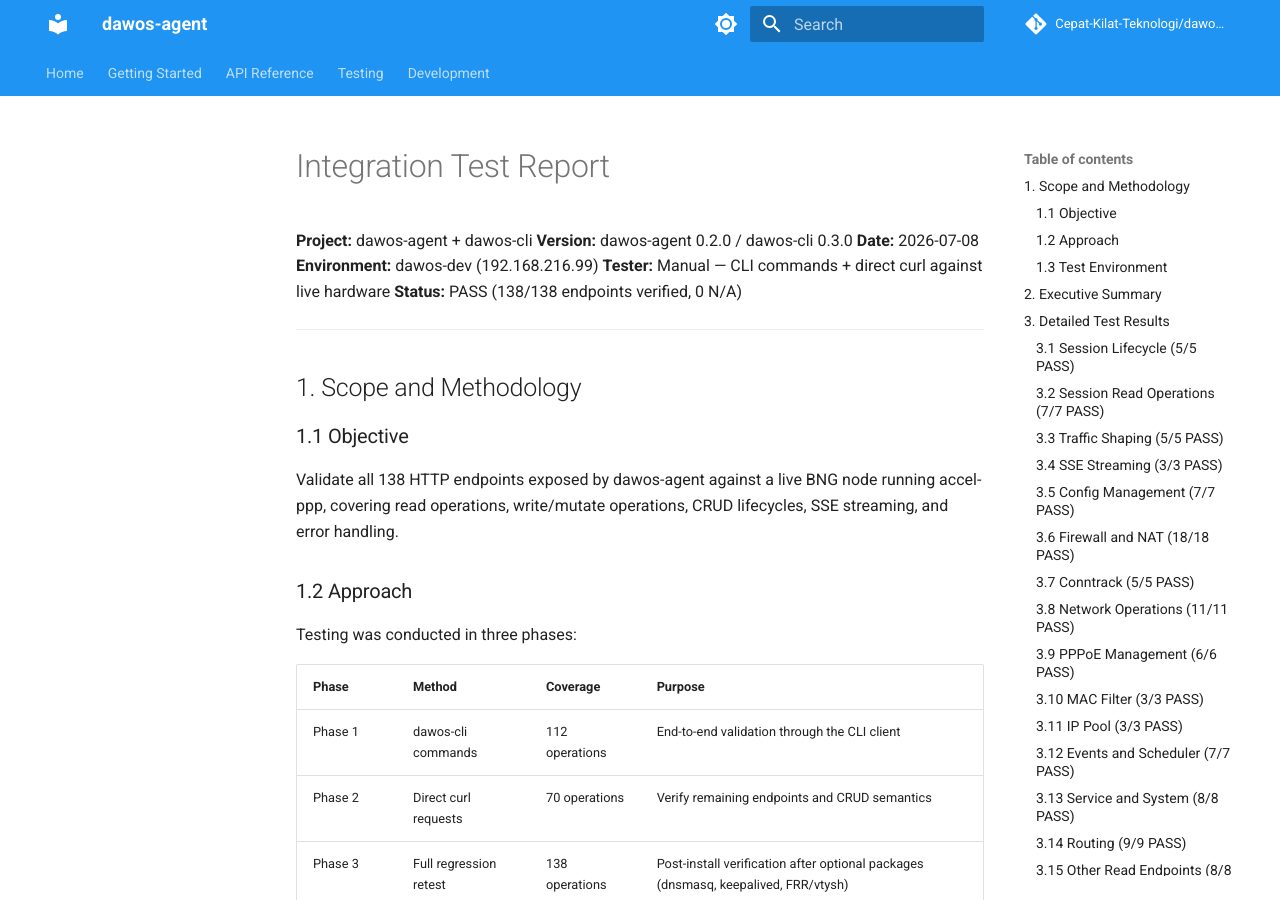
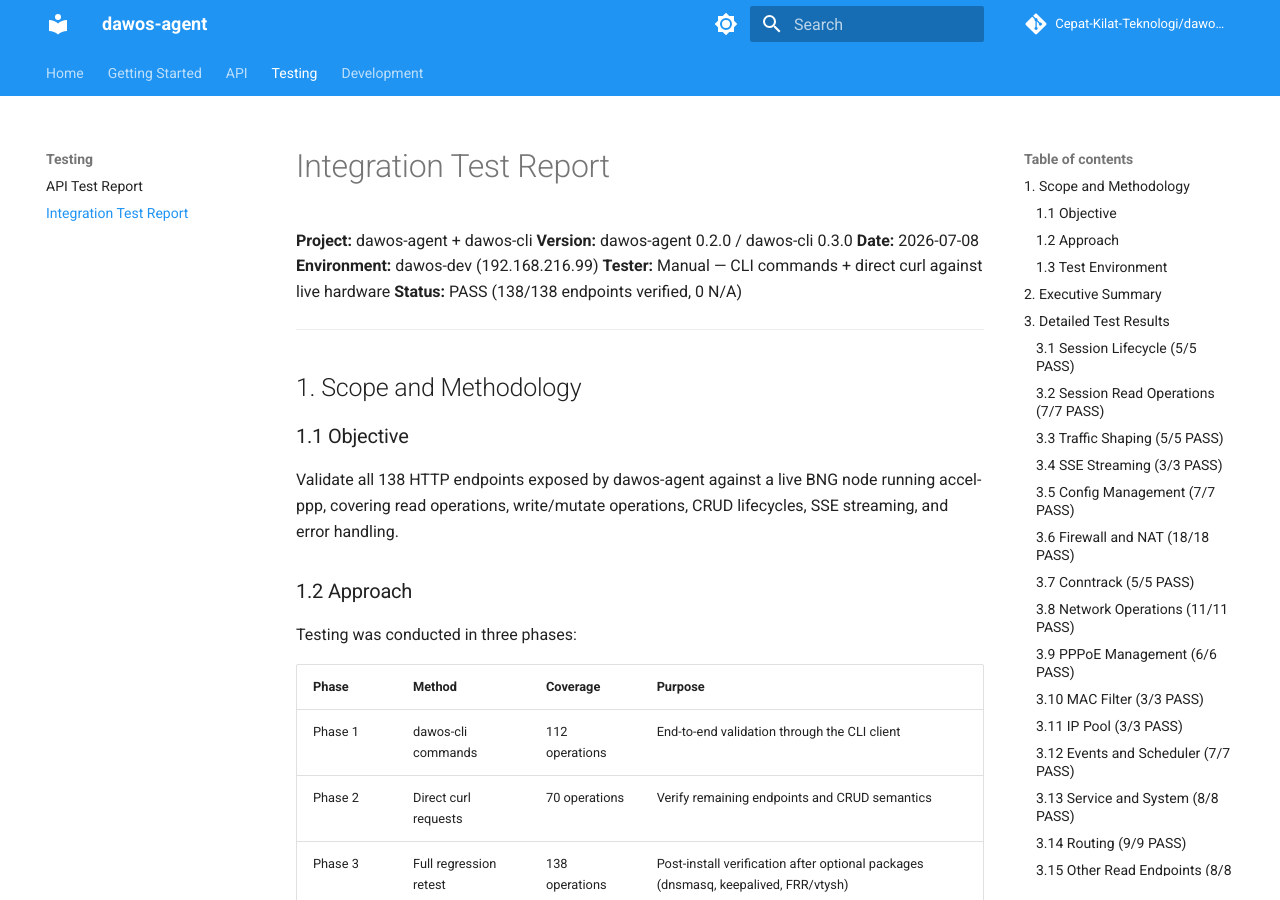
Before and after one commit to Cepat-Kilat-Teknologi/dawos-agent, an MkDocs documentation site: the page built from docs/testing/integration-test-report.md, in a window 1280 px wide and 900 px high. Built offline with MkDocs 1.6.1 and Material for MkDocs 9.7.7, drawn with Linux system fonts in a browser that asks for light colours; comment, search, counter and statistics services are not loaded.

Commit message:
docs: add validation-rules and integration-test-report to site nav

```diff
--- a/mkdocs.yml
+++ b/mkdocs.yml
@@ -46,9 +46,12 @@ nav:
   - Getting Started:
       - Installation: getting-started/installation.md
       - Configuration: getting-started/configuration.md
-  - API Reference: api/reference.md
+  - API:
+      - Reference: api/reference.md
+      - Input Validation: api/validation-rules.md
   - Testing:
       - API Test Report: testing/test-report.md
+      - Integration Test Report: testing/integration-test-report.md
   - Development:
       - Contributing: development/contributing.md
       - Changelog: development/changelog.md
```
